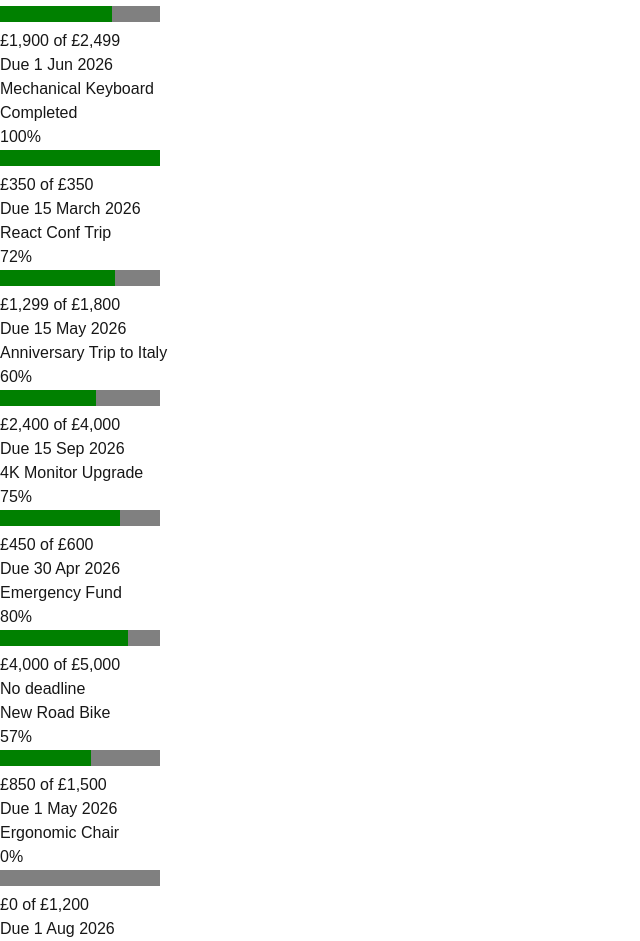
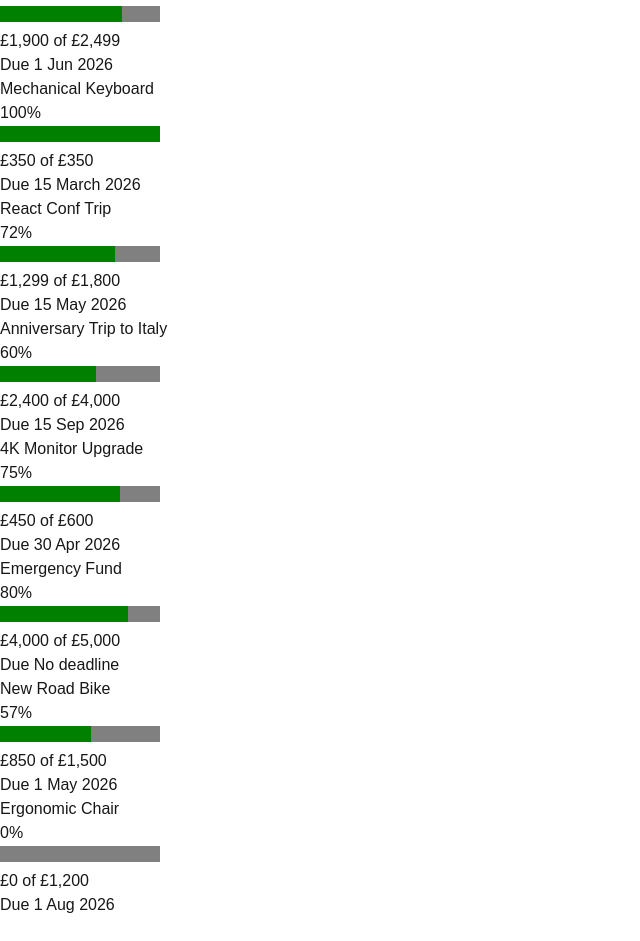
Before and after one commit to bradleyfowler/savings-tracker, a Next.js app: page / in a window 1280 px wide. Shown: the part 363-1304 px from the top of the page, without its empty margins (0-640 px from the left). After the commit the page ends 1280 px from the top, so only its background shows below. Built offline with nearby package versions, Linux system fonts and the light colour scheme.

Commit message:
feat: add goal card component

```diff
--- a/app/page.tsx
+++ b/app/page.tsx
@@ -1,4 +1,5 @@
 import DepositCard from "@/components/DepositCard/DepositCard";
+import GoalCard from "@/components/GoalCard/GoalCard";
 import Header from "@/components/Header/Header";
 import MetricCard from "@/components/MetricCard/MetricCard";
 
@@ -17,63 +18,54 @@ export default function Home() {
           <h1>Your goals</h1>
           <button>Filters</button>
           <button>Sort by</button>
-          <div>
-            <h1>Macbook Pro M4</h1>
-            <p>76%</p>
-            <progress value="70" max="100"></progress>
-            <p>£1,900 of £2,499</p>
-            <p>Due 1 Jun 2026</p>
-          </div>
-          <div>
-            <h1>Mechanical Keyboard</h1>
-            <span>Completed</span>
-            <p>100%</p>
-            <progress value="100" max="100"></progress>
-            <p>£350 of £350</p>
-            <p>Due 15 March 2026</p>
-          </div>
-          <div>
-            <h1>React Conf Trip</h1>
-            <p>72%</p>
-            <progress value="72" max="100"></progress>
-            <p>£1,299 of £1,800</p>
-            <p>Due 15 May 2026</p>
-          </div>
-          <div>
-            <h1>Anniversary Trip to Italy</h1>
-            <p>60%</p>
-            <progress value="60" max="100"></progress>
-            <p>£2,400 of £4,000</p>
-            <p>Due 15 Sep 2026</p>
-          </div>
-          <div>
-            <h1>4K Monitor Upgrade</h1>
-            <p>75%</p>
-            <progress value="75" max="100"></progress>
-            <p>£450 of £600</p>
-            <p>Due 30 Apr 2026</p>
-          </div>
-          <div>
-            <h1>Emergency Fund</h1>
-            <p>80%</p>
-            <progress value="80" max="100"></progress>
-            <p>£4,000 of £5,000</p>
-            <p>No deadline</p>
-          </div>
-          <div>
-            <h1>New Road Bike</h1>
-            <p>57%</p>
-            <progress value="57" max="100"></progress>
-            <p>£850 of £1,500</p>
-            <p>Due 1 May 2026</p>
-          </div>
-          <div>
-            <h1>Ergonomic Chair</h1>
-            <p>0%</p>
-            <progress value="0" max="100"></progress>
-            <p>£0 of £1,200</p>
-            <p>Due 1 Aug 2026</p>
-          </div>
+          <GoalCard
+            title="Macbook Pro M4"
+            progress={76}
+            amount="£1,900 of £2,499"
+            dueDate="1 Jun 2026"
+          />
+          <GoalCard
+            title="Mechanical Keyboard"
+            progress={100}
+            amount="£350 of £350"
+            dueDate="15 March 2026"
+          />
+          <GoalCard
+            title="React Conf Trip"
+            progress={72}
+            amount="£1,299 of £1,800"
+            dueDate="15 May 2026"
+          />
+          <GoalCard
+            title="Anniversary Trip to Italy"
+            progress={60}
+            amount="£2,400 of £4,000"
+            dueDate="15 Sep 2026"
+          />
+          <GoalCard
+            title="4K Monitor Upgrade"
+            progress={75}
+            amount="£450 of £600"
+            dueDate="30 Apr 2026"
+          />
+          <GoalCard
+            title="Emergency Fund"
+            progress={80}
+            amount="£4,000 of £5,000"
+            dueDate="No deadline"
+          />
+          <GoalCard
+            title="New Road Bike"
+            progress={57}
+            amount="£850 of £1,500"
+            dueDate="1 May 2026"
+          />
+          <GoalCard
+            title="Ergonomic Chair"
+            progress={0}
+            amount="£0 of £1,200"
+            dueDate="1 Aug 2026"
+          />
         </section>
       </main>
     </div>
--- /dev/null
+++ b/components/GoalCard/GoalCard.tsx
@@ -0,0 +1,23 @@
+const GoalCard = ({
+  amount,
+  dueDate,
+  progress,
+  title,
+}: {
+  amount: string;
+  dueDate: string;
+  progress: number;
+  title: string;
+}) => {
+  return (
+    <div>
+      <h1>{title}</h1>
+      <p>{progress}%</p>
+      <progress value={progress} max="100"></progress>
+      <p>{amount}</p>
+      <p>Due {dueDate}</p>
+    </div>
+  );
+};
+
+export default GoalCard;
```
